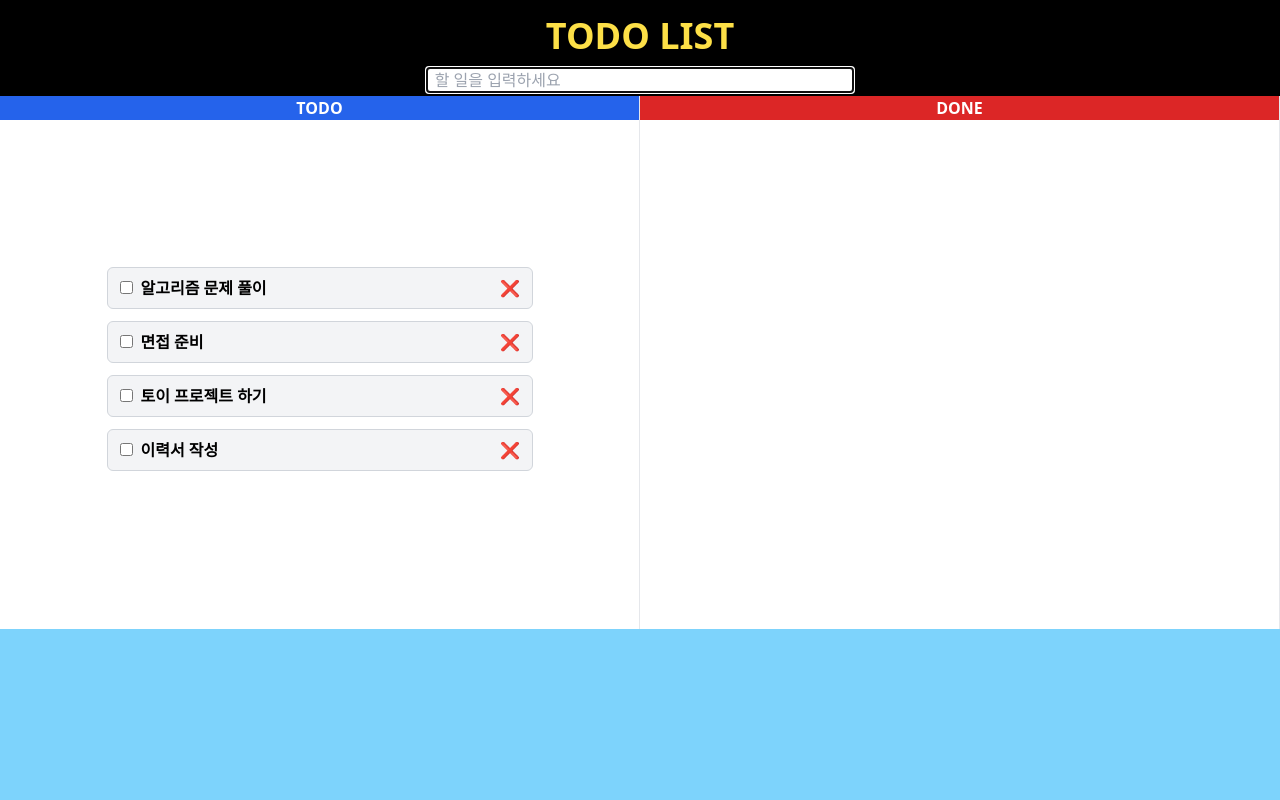
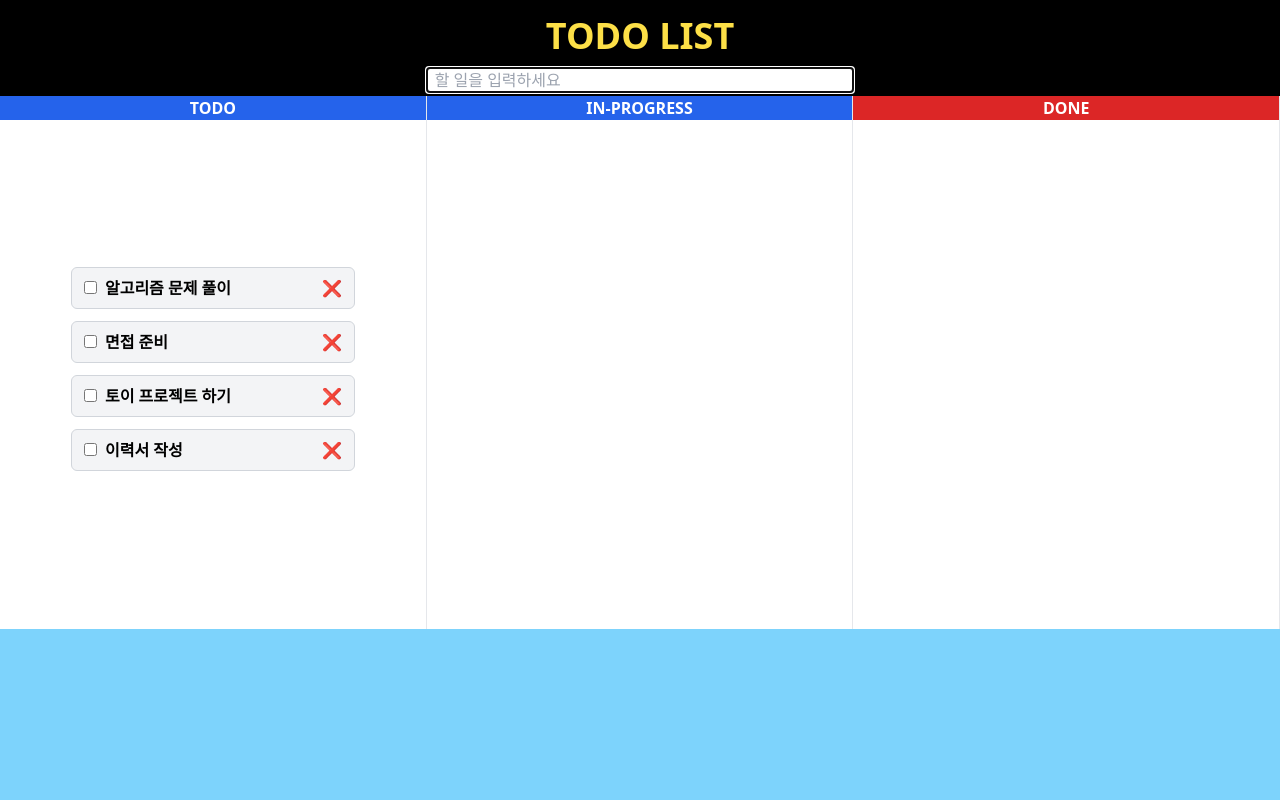
Before and after one commit to bellmin9321/ts-todo, a React (Create React App) app: page / in a window 1280 px wide. Shown: the top 800 px of the page. Built offline with nearby package versions, Linux system fonts and the light colour scheme.

Commit message:
✅ Add: in-progress 상태 추가

```diff
--- a/src/recoil/index.ts
+++ b/src/recoil/index.ts
@@ -31,6 +31,10 @@ export const columnsOfStatus = {
     items: todoList,
   },
   [uuidv4()]: {
+    status: 'in-progress',
+    items: [],
+  },
+  [uuidv4()]: {
     status: 'done',
     items: [],
   },
```
